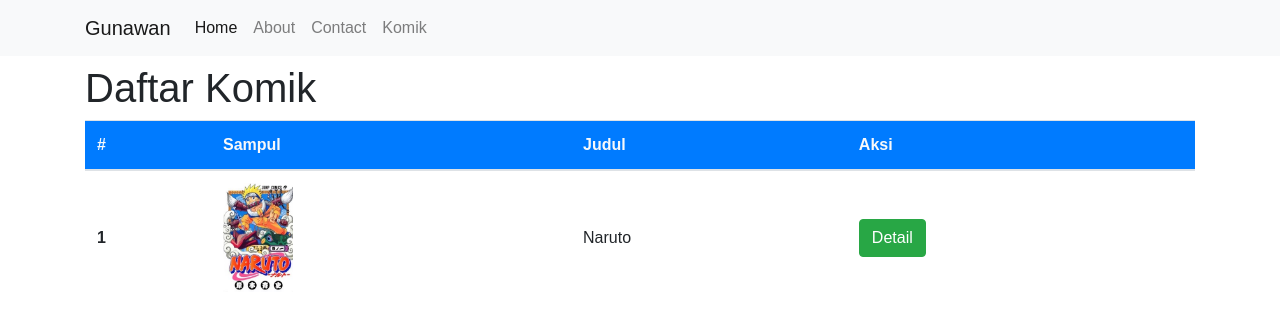
After one commit to gunawanzakiah/ci4app, a CodeIgniter 4 app: the page made by app/Views/komik/index.php in a window 1280 px wide. The commit adds this page. Shown: the top 329 px of the page. Run offline with PHP 8.4 and a stand-in for CodeIgniter, Linux system fonts and the light colour scheme; the template is opened without the code that fills it, so the values that code supplies are empty; some libraries are stand-ins or nearby versions.

Commit message:
create Views Komik and img naruto onepice update style.css folder layout

```diff
--- /dev/null
+++ b/app/Views/komik/index.php
@@ -0,0 +1,34 @@
+<?= $this->extend('layout/template'); ?>
+
+<?= $this->section('content'); ?>
+<div class="container">
+  <div class="row">
+    <div class="col">
+      <h1 class="mt-2">Daftar Komik</h1>
+      <table class="table">
+        <thead class="bg-primary text-light">
+          <tr>
+            <th scope=" col">#</th>
+            <th scope="col">Sampul</th>
+            <th scope="col">Judul</th>
+            <th scope="col">Aksi</th>
+          </tr>
+        </thead>
+        <tbody>
+          <tr>
+            <th scope="row">1</th>
+            <td><img src="/img/naruto.jpg" alt="" class="sampul"></td>
+            <td>Naruto</td>
+            <td>
+              <a href="" class="btn btn-success">Detail</a>
+            </td>
+          </tr>
+
+        </tbody>
+      </table>
+
+    </div>
+  </div>
+</div>
+
+<?= $this->endSection(); ?>
--- a/app/Views/layout/navbar.php
+++ b/app/Views/layout/navbar.php
@@ -9,6 +9,7 @@
         <a class="nav-item nav-link active" href="<?= base_url('/'); ?>">Home </a>
         <a class="nav-item nav-link" href="<?= base_url('/pages/about'); ?>">About</a>
         <a class="nav-item nav-link" href="<?= base_url('/pages/contact'); ?>">Contact</a>
+        <a class="nav-item nav-link" href="<?= base_url('/komik'); ?>">Komik</a>
 
       </div>
     </div>
--- a/app/Views/layout/template.php
+++ b/app/Views/layout/template.php
@@ -9,6 +9,8 @@
   <!-- Bootstrap CSS -->
   <link rel="stylesheet" href="https://stackpath.bootstrapcdn.com/bootstrap/4.5.0/css/bootstrap.min.css" integrity="sha384-9aIt2nRpC12Uk9gS9baDl411NQApFmC26EwAOH8WgZl5MYYxFfc+NcPb1dKGj7Sk" crossorigin="anonymous">
 
+  <!-- My CSS -->
+  <link rel="stylesheet" href="/css/style.css">
   <title><?= $title; ?></title>
 </head>
 
--- a/public/css/style.css
+++ b/public/css/style.css
@@ -1,3 +1,9 @@
 body {
   font-family: Arial, Helvetica, sans-serif;
 }
+.sampul {
+  width: 70px;
+}
+.table > tbody > tr > * {
+  vertical-align: middle;
+}
```
Also changed, not shown: public/img/naruto.jpg (added), public/img/onepiece.jpg (added).
